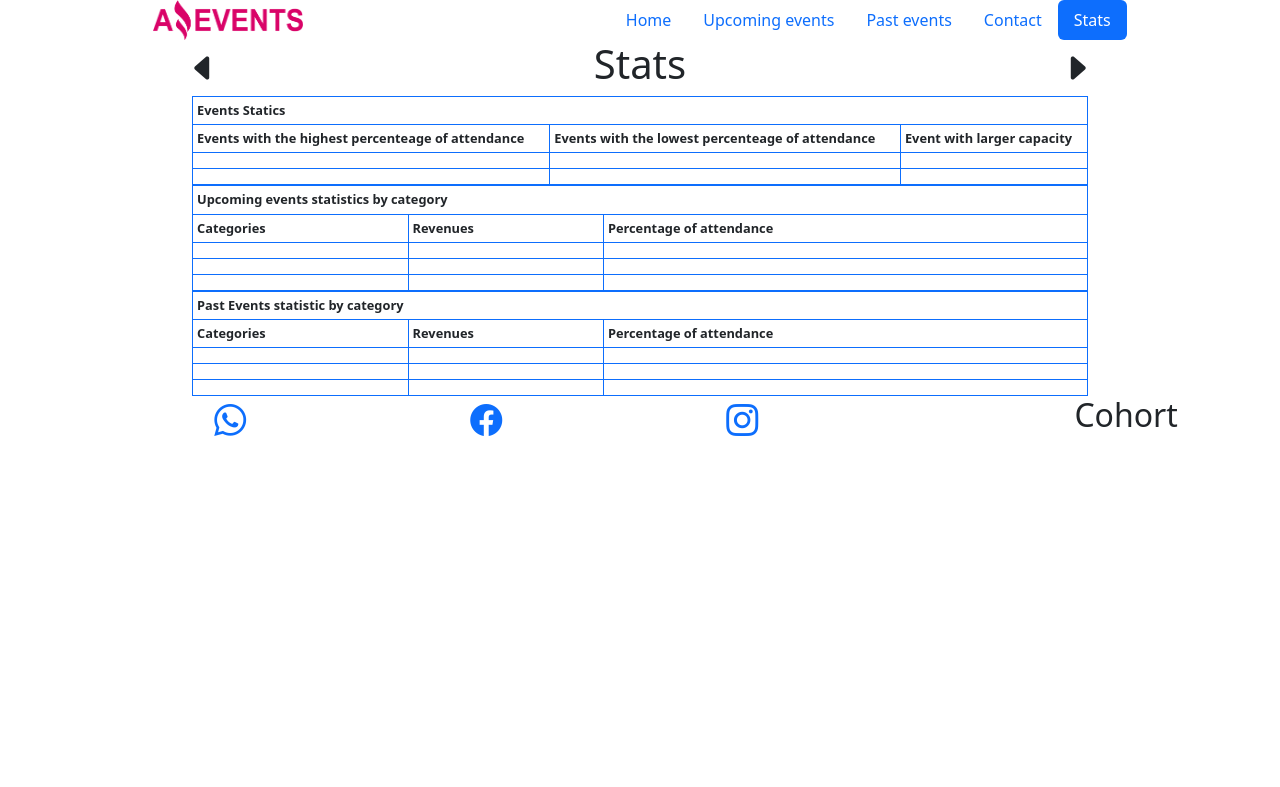
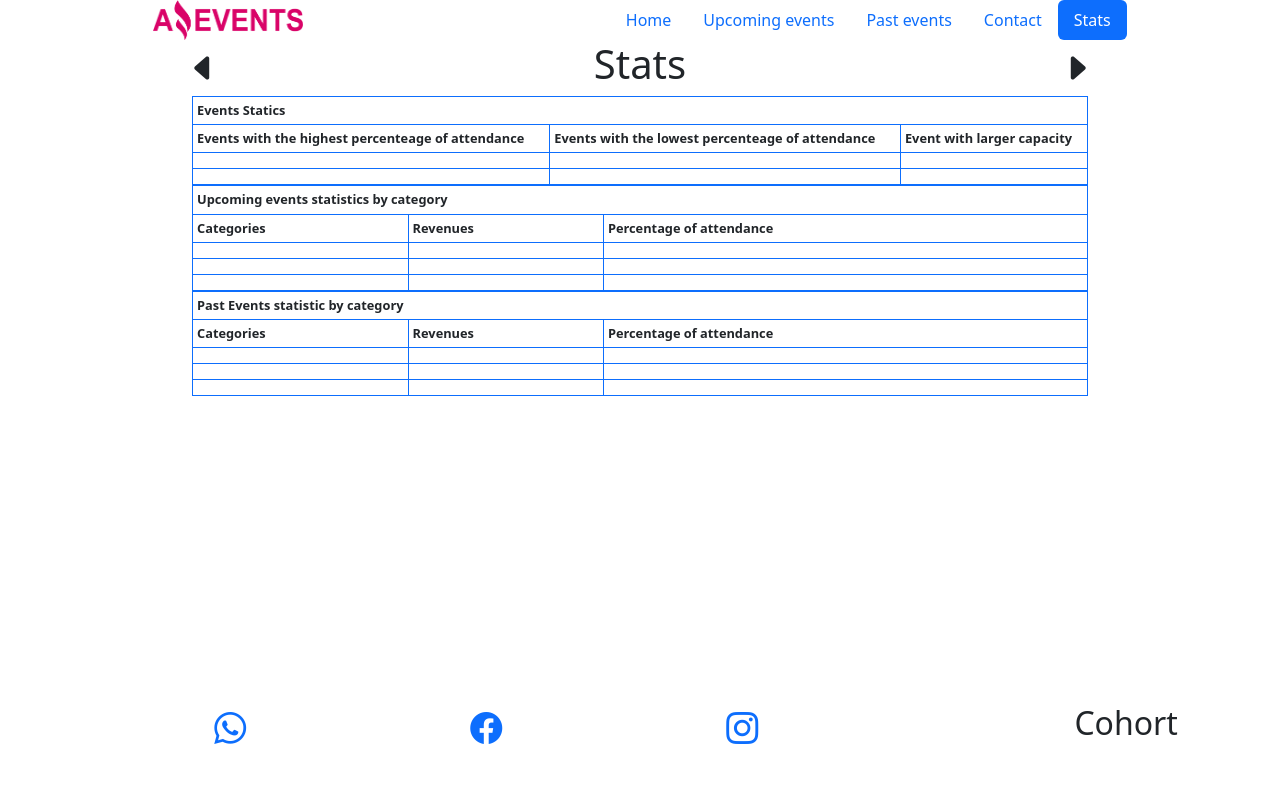
Before and after one commit to Manoleta/project2.argprograma, a plain HTML site: page stats.html in a window 1280 px wide. Drawn offline with nearby package versions, Linux system fonts and the light colour scheme.

Commit message:
footer arreglado

```diff
--- a/style.css
+++ b/style.css
@@ -9,6 +9,7 @@ header{
     display: flex;
     justify-content: space-around;
     /*background-color: yellow;*/
+
 }
 
 .div1{
@@ -40,6 +41,7 @@ header{
 footer{
     display: flex;
     justify-content: space-around;
+    height: 10vh;
 }
 .iconos {
     font-size: 2rem;
@@ -66,7 +68,7 @@ tr{
 main{
     display: flex;
     flex-direction: column;
-
+    min-height: 83vh;
 }
 
 table{
```
